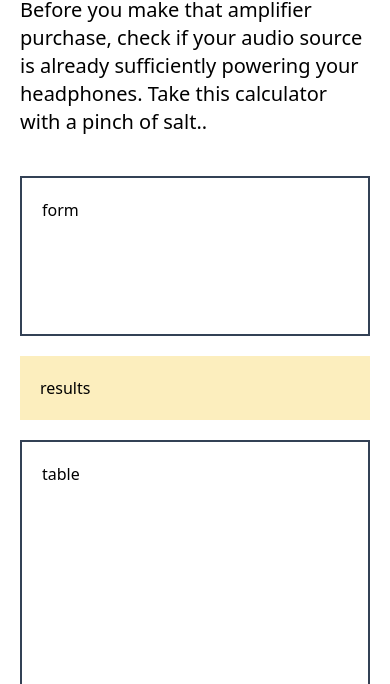
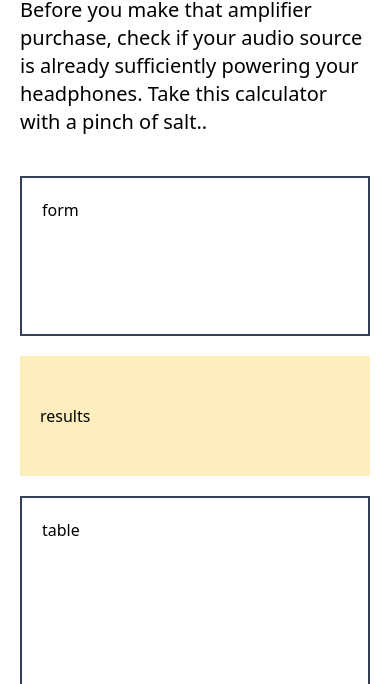
Before and after one commit to work-leonid/headphonesty, a plain HTML site: page index.html in a window 390 px wide. Shown: the part 160-844 px from the top of the page. Drawn offline with nearby package versions, Linux system fonts and the light colour scheme.

Commit message:
increase height

```diff
--- a/index.html
+++ b/index.html
@@ -20,7 +20,7 @@
 	  </div>
 
 	  <div class="md:hidden p-5 border-2 h-40 mb-5 border-slate-700 flex-1">form</div>
-	  <div class="p-5 bg-[#FCEEBE] mb-5 sticky top-14 md:hidden">results</div>
+	  <div class="px-5 py-12 bg-[#FCEEBE] mb-5 sticky top-14 md:hidden">results</div>
 
 	  <div class="p-5 border-2 border-slate-700 h-[120vh]">
 		table
```
